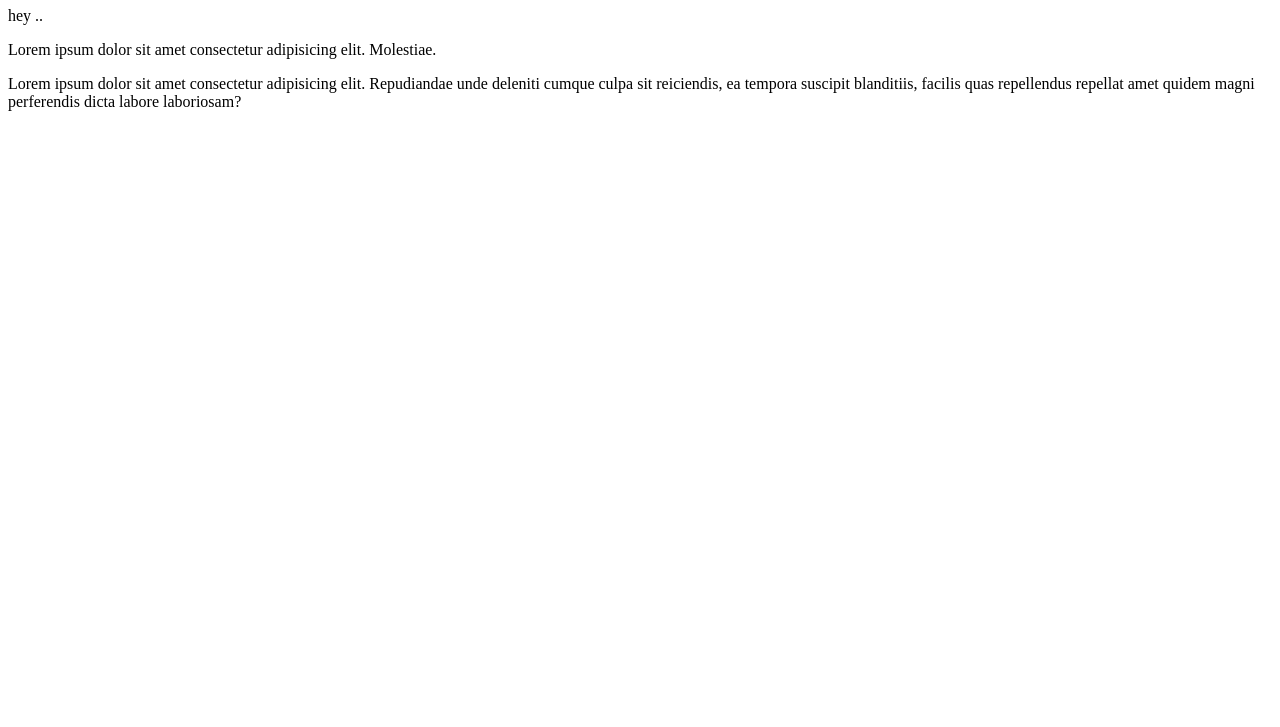
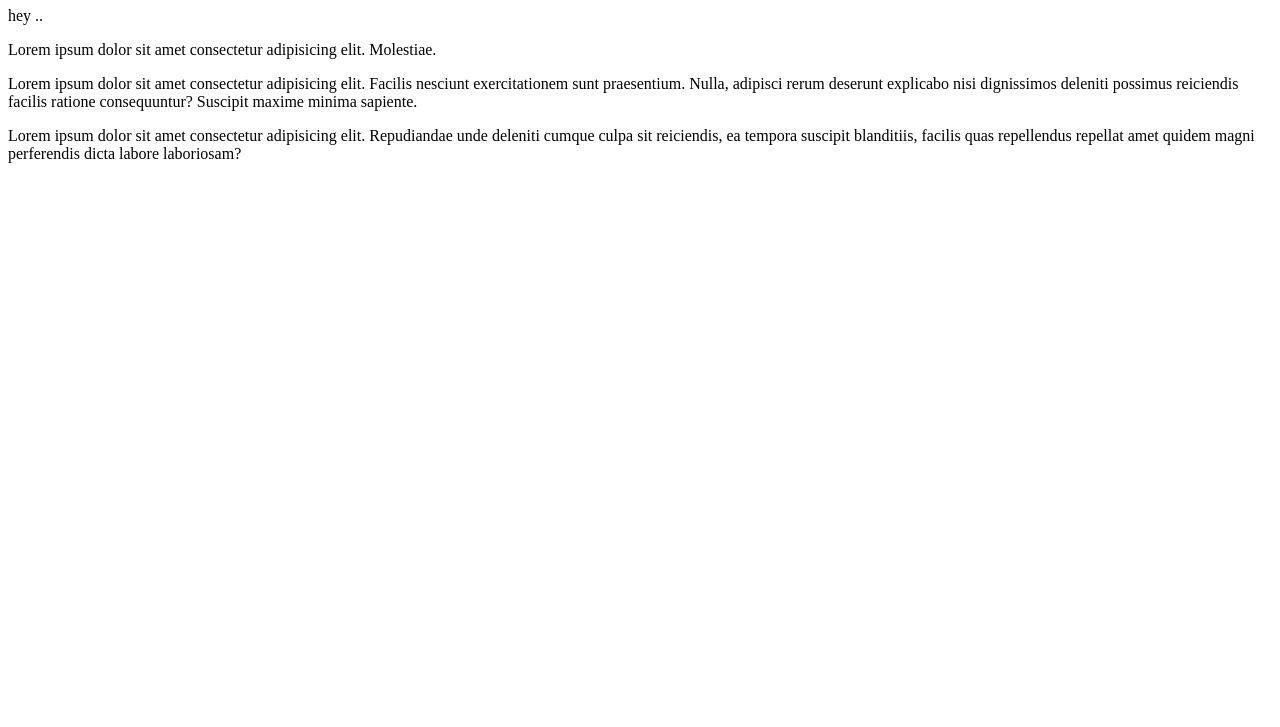
Before and after one commit to RahulRGolabhavi/UST_Assignment_1, a plain HTML site: page index.html in a window 1280 px wide. Shown: the part 73-800 px from the top of the page. Drawn offline with Linux system fonts and the light colour scheme.

Commit message:
updated index

```diff
--- a/index.html
+++ b/index.html
@@ -9,6 +9,7 @@
     <h1>Hello! I'm Here to leran Git</h1>
     <p>hey ..</p>
 <p>Lorem ipsum dolor sit amet consectetur adipisicing elit. Molestiae.</p>
+<p>Lorem ipsum dolor sit amet consectetur adipisicing elit. Facilis nesciunt exercitationem sunt praesentium. Nulla, adipisci rerum deserunt explicabo nisi dignissimos deleniti possimus reiciendis facilis ratione consequuntur? Suscipit maxime minima sapiente.</p>
 <p>Lorem ipsum dolor sit amet consectetur adipisicing elit. Repudiandae unde deleniti cumque culpa sit reiciendis, ea tempora suscipit blanditiis, facilis quas repellendus repellat amet quidem magni perferendis dicta labore laboriosam?</p>
 </body>
 </html>
```
